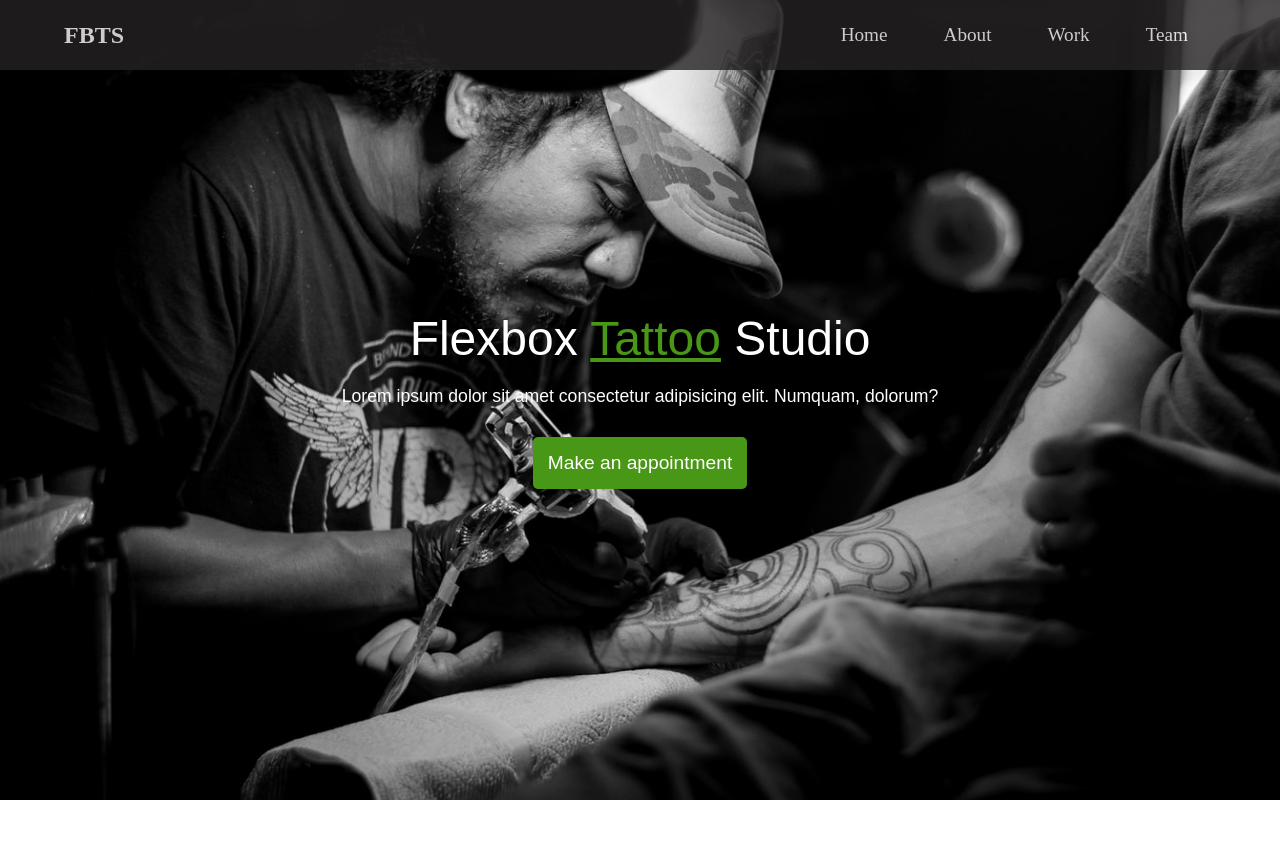
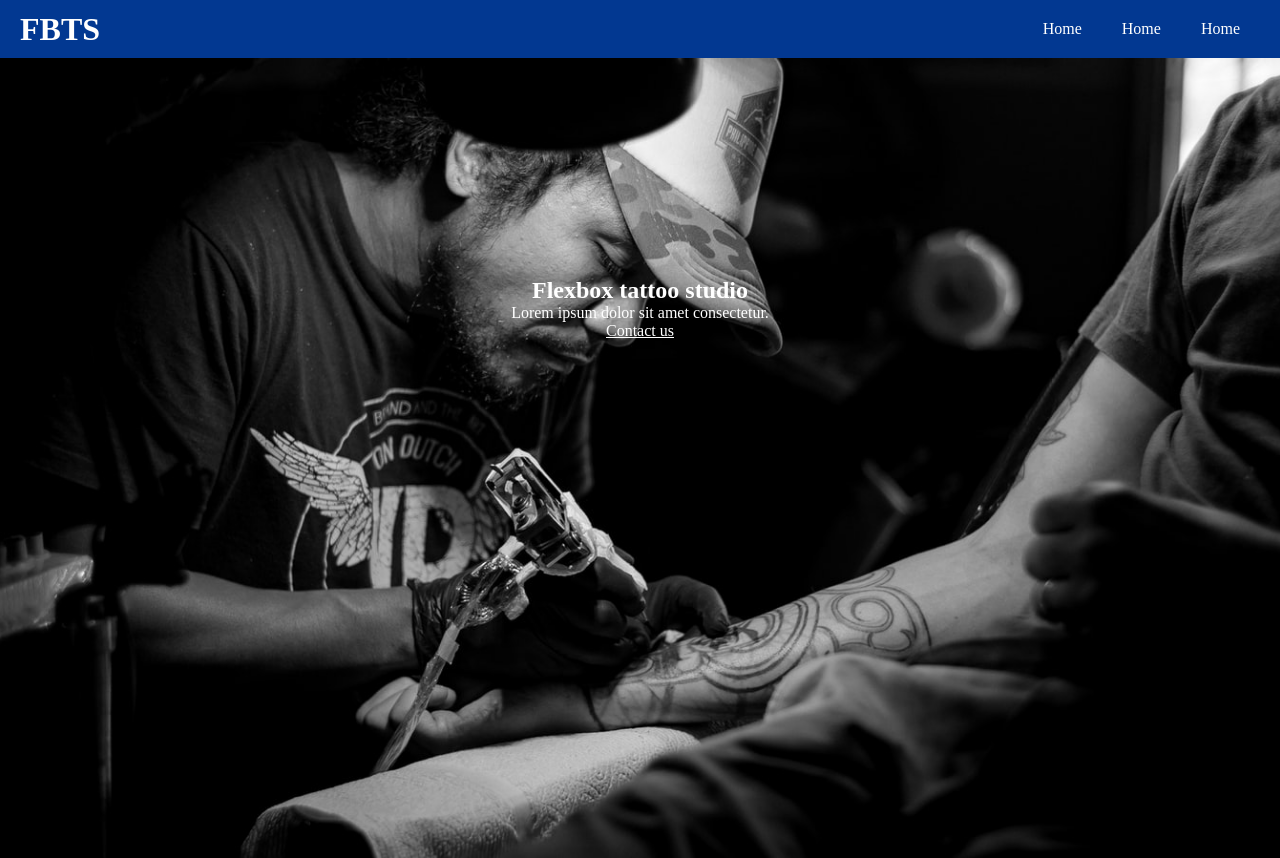
Before and after one commit to arnoldadamson/TraversyMediaCourse, a plain HTML site: page TattoPageFlexBox/index.html in a window 1280 px wide. Before the commit the page ends 800 px from the top, so only its background shows below. Drawn offline with Linux system fonts and the light colour scheme; a web font is replaced by a local one.

Commit message:
Reworked structure on html and new navbar

```diff
--- a/TattoPageFlexBox/css/style.css
+++ b/TattoPageFlexBox/css/style.css
@@ -1,110 +1,59 @@
-/* Reset */
-@import url("https://fonts.googleapis.com/css2?family=Miltonian+Tattoo&family=Ubuntul@1&display=swap");
+/* Css reset start of a page */
+
 * {
   margin: 0;
   padding: 0;
   box-sizing: border-box;
 }
 
-h1,
-h2,
-h3,
-p,
-a {
+h1,h2,h3,p,a {
   color: #fff;
 }
-/* Utilities */
-html,
-body {
-  position: ;
-  height: 100%;
-  background: url("../images/showcase.jpg") no-repeat center center/cover;
-}
 
-.bg-primary {
-  color: #489716;
-  text-decoration: underline;
-}
-
-.btn-primary {
-  background-color: #489716;
-  padding: 15px;
-  font-size: 1.2rem;
-  border-radius: 5px;
-  margin-top: 10px;
-}
-
-.btn-primary:hover {
-  background: #333134;
-  color: #489716;
-}
 /* Navbar */
-
-#main-container {
-  width: 100%;
-}
-
-#logo a {
-  text-decoration: none;
-}
  #navbar {
-  height: 70px;
-  display: flex;
-  align-items: center;
-  width: 100%;
-  background-color: #252222;
-  position: fixed;
-  opacity: 0.8;
-}
-
-#navbar .container {
-  width: 90%;
-  margin: 0 auto;
    display: flex;
    justify-content: space-between;
    align-items: center;
+   padding: 0 20px;
+   background-color: #023891;
+
  }
 
  #navbar ul {
    display: flex;
-  list-style: none;
-}
-#navbar ul li {
-  padding: 0 10px;
-}
-#navbar ul li a {
-  text-decoration: none;
-  font-size: 1.2rem;
-  display: inline-block;
-  padding: 18px;
-  text-align: center;
+
  }
 
-#navbar ul li a:hover {
-  background-color: #333134;
-  border-bottom: 2px solid #489716;
+ #navbar ul li {
+   list-style: none;
+
  }
 
-/* Showcase/Main content */
+ #navbar ul li a{
+   display: block;
+   color: #fff;
+   text-decoration: none;
+   padding: 20px;
+ }
+
+ #navbar ul li a:hover{
+
+   background-color: #012C74;
+ }
+
+/* Showcase/Maincontent */
+
 #showcase {
-  font-family: "Ubuntu", sans-serif;
+  height: 100vh;
+  width: 100%;
   display: flex;
   flex-direction: column;
-  height: 100%;
+  align-items: center;
   justify-content: center;
-  align-items: center;
+  background: url(../images/showcase.jpg) no-repeat center center/cover;
 }
 
-#showcase #main-text {
-  font-weight: 300;
-  font-size: 3rem;
+#showcase h1{
+  margin-top: -300px;
 }
-#showcase #lead-text {
-  font-size: 1.1rem;
-  font-weight: 300;
-  margin: 20px 0;
-}
-
-#showcase #btn {
-  text-decoration: none;
-}
--- a/TattoPageFlexBox/index.html
+++ b/TattoPageFlexBox/index.html
@@ -9,33 +9,24 @@
     <title>Flexbox tattoo Page</title>
   </head>
   <body>
-    <header id="main-container">
-        <section id="main-div">
+    <!-- Header/Navbar -->
+    <header>
       <div id="navbar">
-                <div class="container">
-                  <h1 id="logo"><a href="#home">FBTS</a></h1>
+        <h1 id="logo">FBTS</h1>
         <nav>
           <ul>
-                      <li><a href="">Home</a></li>
-                      <li><a href="">About</a></li>
-                      <li><a href="">Work</a></li>
-                      <li><a href="">Team</a></li>
+            <li><a href="#home">Home</a></li>
+            <li><a href="#home">Home</a></li>
+            <li><a href="#home">Home</a></li>
           </ul>
         </nav>
       </div>
-              </div>
     </header>
+    <!-- Showcase/Landing -->
     <section id="showcase">
-              <h1 id="main-text">
-                Flexbox <span class="bg-primary">Tattoo</span> Studio
-              </h1>
-              <p id="lead-text">
-                Lorem ipsum dolor sit amet consectetur adipisicing elit. Numquam,
-                dolorum?
-              </p>
-              <a id="btn" class="btn-primary" href="">Make an appointment</a>
+      <h1>Flexbox tattoo studio</h1>
+      <p>Lorem ipsum dolor sit amet consectetur.</p>
+      <a class="btn-primary" href="#contact">Contact us</a>
     </section>
-        </section>
-
       </body>
 </html>
```
Also changed, not shown: 2 other files. Lines whose indentation alone changed are shown as unchanged.
